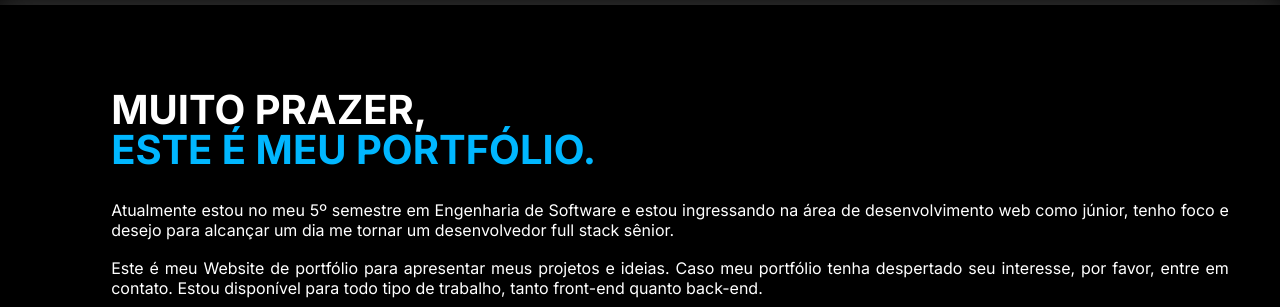
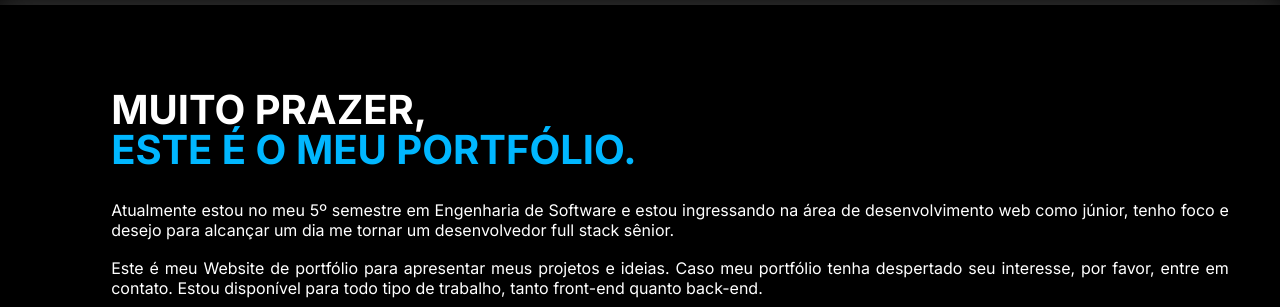
Before and after one commit to Brunocruiz/Website, a plain HTML site: page index.html in a window 1280 px wide. Shown: the part 1320-1627 px from the top of the page. Drawn offline with nearby package versions, Linux system fonts and the light colour scheme.

Commit message:
Update index.html

```diff
--- a/index.html
+++ b/index.html
@@ -99,7 +99,7 @@
                     </div>
 
                     <div class="txt-sobre"><!--SOBRE MIM-->
-                        <h2>MUITO PRAZER, <span>ESTE É MEU PORTFÓLIO.</span></h2>
+                        <h2>MUITO PRAZER, <span>ESTE É O MEU PORTFÓLIO.</span></h2>
                         <p>Atualmente estou no meu 5º semestre em Engenharia de Software e estou ingressando na área de desenvolvimento web como júnior, tenho foco e desejo para alcançar um dia me tornar um desenvolvedor full stack sênior.</p>
                         <p>Este é meu Website de portfólio para apresentar meus projetos e ideias. Caso meu portfólio tenha despertado seu interesse, por favor, entre em contato. Estou disponível para todo tipo de trabalho, tanto front-end quanto back-end.</p>
                         <div class="btn-social"><!--BOTÃO REDES SOCIAIS-->
```
